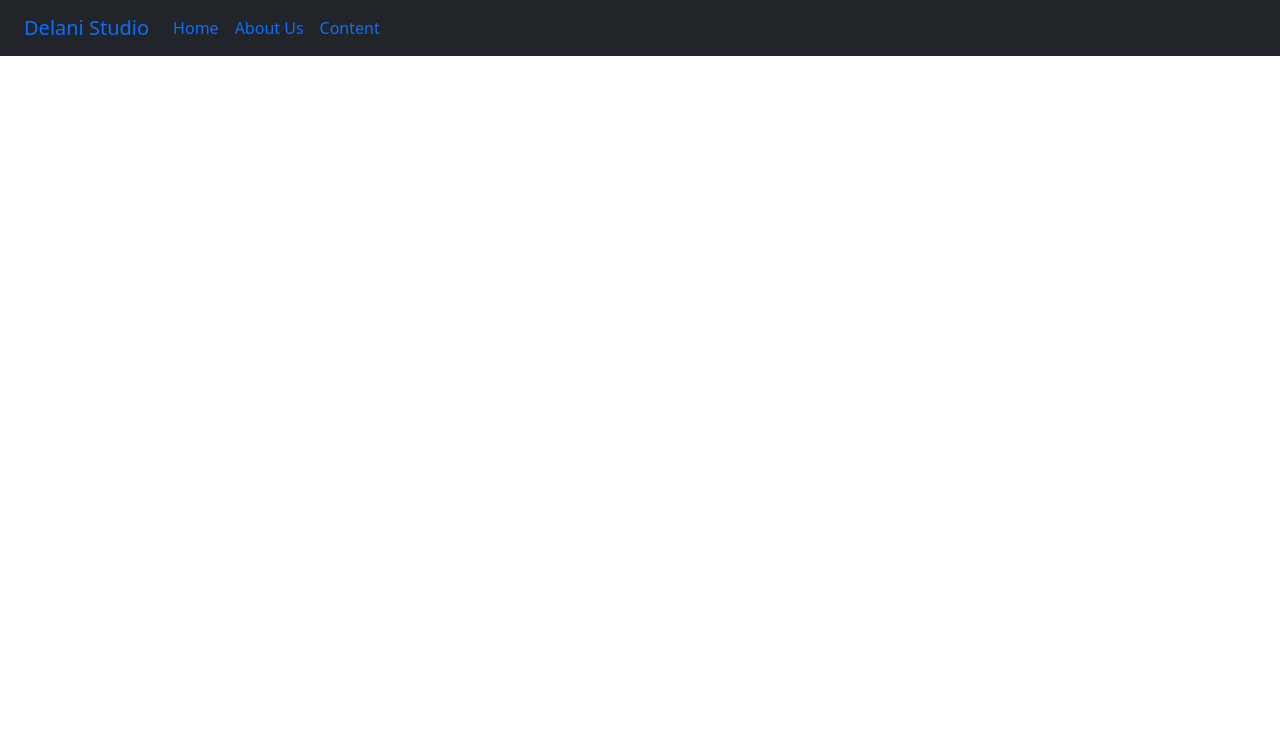
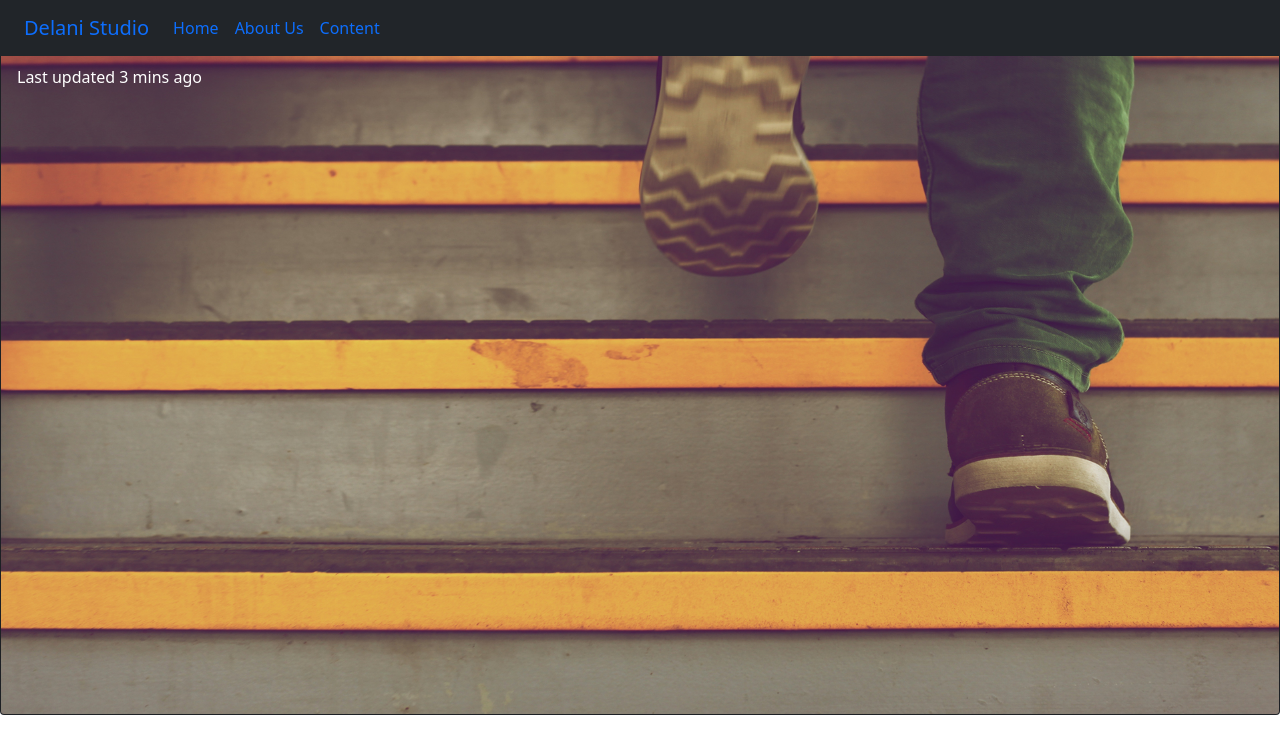
Before and after one commit to mercyakuku/Delani-Studio, a plain HTML site: page index.html in a window 1280 px wide. Drawn offline with nearby package versions, Linux system fonts and the light colour scheme.

Commit message:
Add h_image

```diff
--- a/index.html
+++ b/index.html
@@ -38,14 +38,14 @@
         </div>
     </div>
     </div>
-   <!-- <div class="card bg-dark text-white">
-        <img src="..." class="card-img" alt="...">
+    <div class="card bg-dark text-white">
+        <img src="./images/assets/backgrounds/h_img.jpg" class="card-img" alt="h_image">
         <div class="card-img-overlay">
-          <h5 class="card-title">Card title</h5>
+          <h5 class="card-title"></h5>
           <p class="card-text">This is a wider card with supporting text below as a natural lead-in to additional content. This content is a little bit longer.</p>
           <p class="card-text">Last updated 3 mins ago</p>
         </div>
-      </div>-->
+      </div>
     <script src="script.js"></script>
 </body>
 </html>
```
